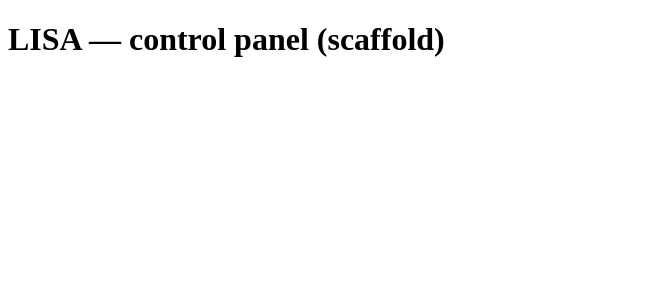
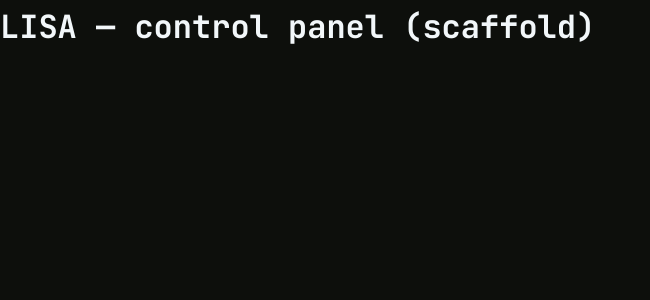
Before and after one commit to jestersw/lisa-cyber, a React (Vite) app in the folder frontend/: page / in a window 1280 px wide. Shown: the top 300 px of the page, without its empty margins (0-650 px from the left). Built offline with nearby package versions, Linux system fonts and the light colour scheme.

Commit message:
frontend: add design tokens and global styles from mockup

```diff
--- a/frontend/src/main.tsx
+++ b/frontend/src/main.tsx
@@ -1,3 +1,4 @@
+import "./styles/global.css";
 import React from "react";
 import ReactDOM from "react-dom/client";
 import { App } from "./App";
--- /dev/null
+++ b/frontend/src/styles/global.css
@@ -0,0 +1,20 @@
+/* Global base styles for the panel. Imports tokens and applies the base
+   look (background, font) from the design mockup. */
+
+@import url("https://fonts.googleapis.com/css2?family=JetBrains+Mono:wght@300;400;500;700&display=swap");
+@import "./tokens.css";
+
+* {
+  margin: 0;
+  padding: 0;
+  box-sizing: border-box;
+}
+
+body {
+  background: var(--bg);
+  color: var(--white);
+  font-family: var(--font-mono);
+  font-weight: 300;
+  line-height: 1.7;
+  -webkit-font-smoothing: antialiased;
+}
--- /dev/null
+++ b/frontend/src/styles/tokens.css
@@ -0,0 +1,33 @@
+/* Design tokens — extracted from docs/design/panel-mockup.html.
+   Shared across all panel components so the UI has one visual language. */
+
+:root {
+  /* ── Colour palette ── */
+  --bg: #0D0F0C;
+  --deep: #122538;
+  --mid: #03365B;
+  --accent: #01669C;
+  --light: #9BBACD;
+  --white: #F2F7FA;
+
+  /* ── Typography ── */
+  --font-mono: "JetBrains Mono", ui-monospace, monospace;
+  --font-pixel: "Nine By Five NBP", "JetBrains Mono", monospace;
+
+  /* ── Radii ── */
+  --radius-sm: 4px;
+  --radius-md: 10px;
+  --radius-lg: 20px;
+  --radius-xl: 24px;
+
+  /* ── Effects ── */
+  --nav-blur: blur(6px);
+  --accent-glow: 0 0 10px var(--accent);
+
+  /* ── Spacing ── */
+  --space-xs: 8px;
+  --space-sm: 12px;
+  --space-md: 16px;
+  --space-lg: 24px;
+  --page-pad: 36px;
+}
```
